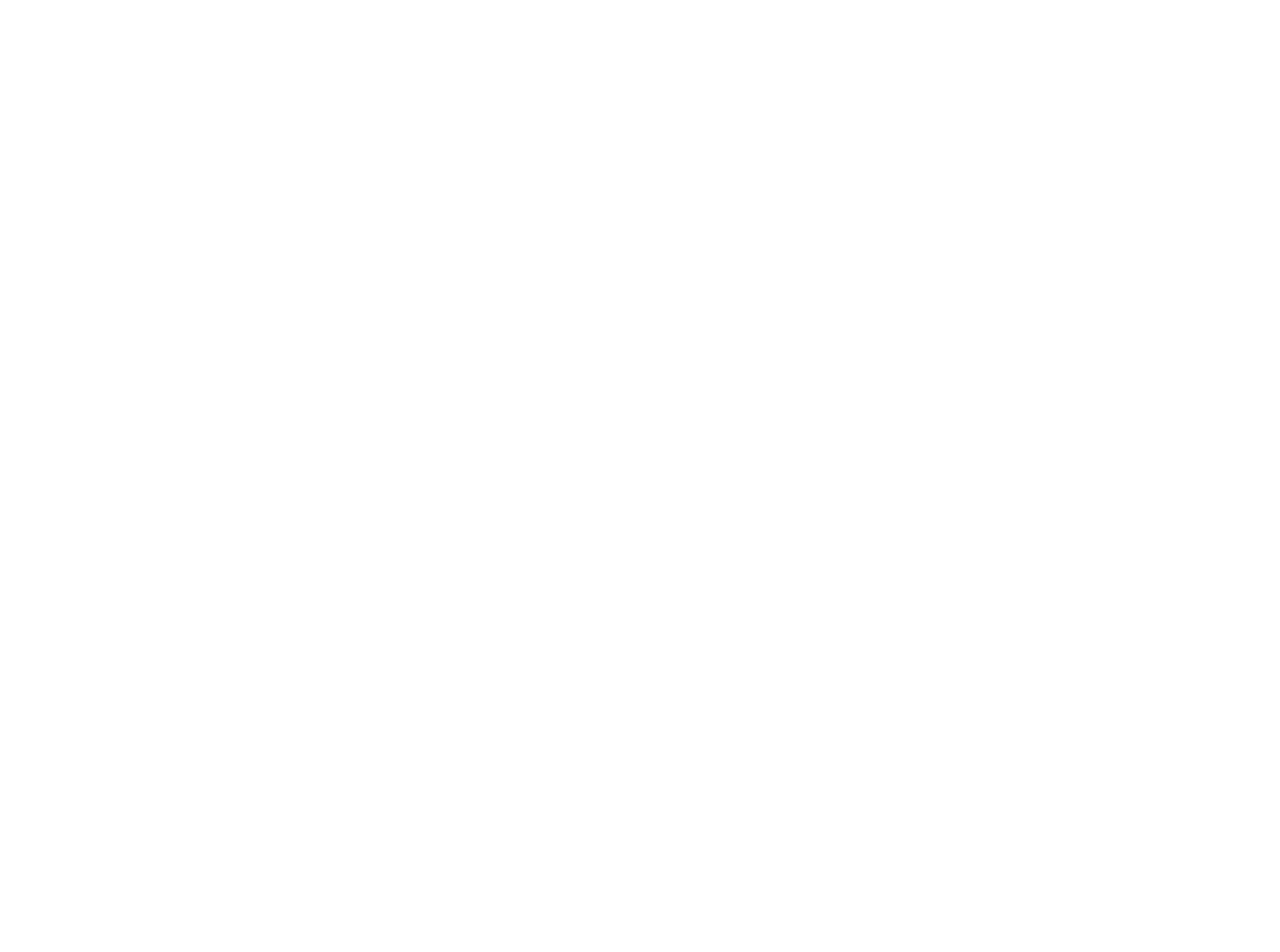
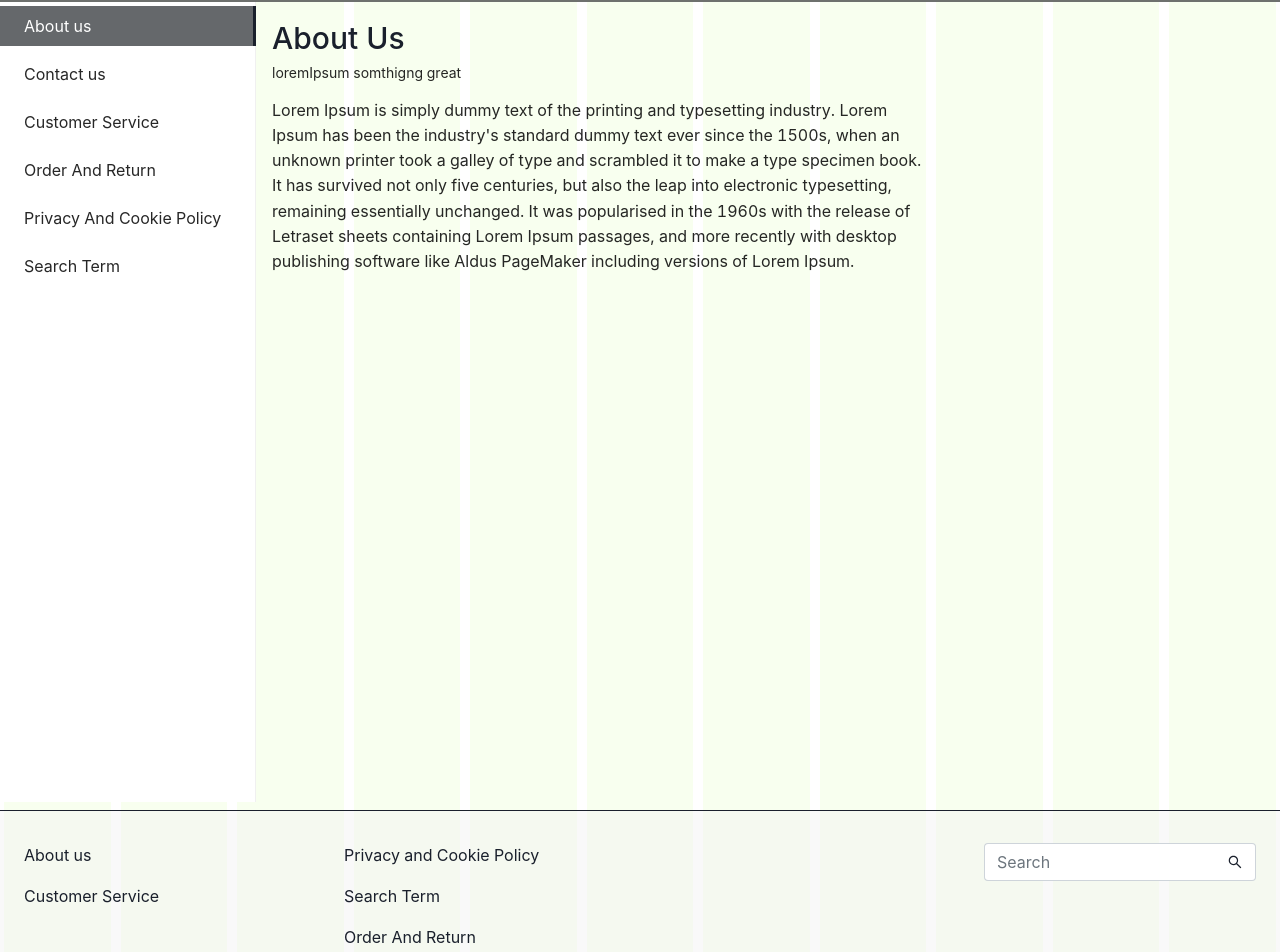
Before and after one commit to shahzaibfs/supplier-shub, a React (Create React App) app: page /supplier-hub/about-us in a window 1280 px wide. Before the commit this address had no page. Shown: the part 178-1130 px from the top of the page. Before the commit the page ends 800 px from the top, so only its background shows below. Built offline with nearby package versions, Linux system fonts and the light colour scheme.

Commit message:
Static pages Site info

```diff
--- a/src/Pages/Home/MainFooter.jsx
+++ b/src/Pages/Home/MainFooter.jsx
@@ -1,5 +1,6 @@
 import React from 'react'
 import { AiOutlineSearch } from 'react-icons/ai'
+import { Link } from 'react-router-dom'
 
 const MainFooter = () => {
   return (
@@ -8,28 +9,29 @@
     <div className="row  flex-column-reverse flex-lg-row container-fluid  container-xxl mx-0 no-gutters  mx-md-auto  px-0 py-lg-4">
       <div className="col-12 p-0 col-lg-3 list-unstyled text-white flex-grow-0">
         <li className="py-3 px-4 border-bottom-primary  py-lg-2 border-lg-none text-primary text-weight-regular ">
-          About us{" "}
+        <Link to="/supplier-hub/about-us">About us </Link>
+
         </li>
         <li className="py-3 px-4 border-bottom-primary py-lg-2 border-lg-none text-primary text-weight-regular">
-          Customer Service{" "}
+        <Link to="/supplier-hub/customer-service">Customer Service </Link>
         </li>
       </div>
       <div className="col-12 p-0 col-lg-auto text-white flex-grow-1 list-unstyled">
         <li className="py-3 px-4 border-bottom-primary py-lg-2 border-lg-none text-primary text-weight-regular">
-          Privacy and Cookie Policy{" "}
+          <Link to="/supplier-hub/privacy-and-cookie-policy">Privacy and Cookie Policy</Link>
         </li>
         <li className="py-3 px-4 border-bottom-primary py-lg-2 border-lg-none text-primary text-weight-regular">
-          Search Terms{" "}
+        <Link to="/supplier-hub/search-term">Search Term</Link>
         </li>
         <li className="py-3 px-4 border-bottom-primary py-lg-2 border-lg-none text-primary text-weight-regular">
-          Orders and Returns{" "}
+        <Link to="/supplier-hub/order-and-return">Order And Return</Link>
+
         </li>
         <li className="py-3 px-4 border-bottom-primary py-lg-2 border-lg-none text-primary text-weight-regular">
-          Advanced Search{" "}
+        <Link to="/supplier-hub/contact-us">Contact us</Link>
+
         </li>
-        <li className="py-3 px-4 border-bottom-primary py-lg-2 border-lg-none text-primary text-weight-regular">
-          Contact Us{" "}
-        </li>
+
       </div>
       <div className="col-12 px-4 border-bottom-primary  p-0 col-lg-3 text-white flex-grow-0 py-3 py-lg-2  border-lg-none">
         <div className=" input-group  ">
--- /dev/null
+++ b/src/Pages/SiteInfo/AboutUs.js
@@ -0,0 +1,15 @@
+import React from 'react'
+import PageHeader from '../../Components/PageHeader/PageHeader'
+
+function AboutUs() {
+  return (
+    <>
+    <PageHeader  heading={"About Us "} subtitle="loremIpsum somthigng great"/>
+    <p className='body-1' style={{maxWidth:"65ch"}}>
+    Lorem Ipsum is simply dummy text of the printing and typesetting industry. Lorem Ipsum has been the industry's standard dummy text ever since the 1500s, when an unknown printer took a galley of type and scrambled it to make a type specimen book. It has survived not only five centuries, but also the leap into electronic typesetting, remaining essentially unchanged. It was popularised in the 1960s with the release of Letraset sheets containing Lorem Ipsum passages, and more recently with desktop publishing software like Aldus PageMaker including versions of Lorem Ipsum.
+    </p>
+    </>
+  )
+}
+
+export default AboutUs
--- /dev/null
+++ b/src/Pages/SiteInfo/ContactUs.js
@@ -0,0 +1,9 @@
+import React from 'react'
+
+function ContactUs() {
+  return (
+    <div>ContactUs</div>
+  )
+}
+
+export default ContactUs
--- /dev/null
+++ b/src/Pages/SiteInfo/CustomerService.js
@@ -0,0 +1,15 @@
+import React from 'react'
+import PageHeader from '../../Components/PageHeader/PageHeader'
+
+function CustomerService() {
+  return (
+    <>
+    <PageHeader  heading={"Customer Service"} subtitle="loremIpsum somthigng great"/>
+    <p className='body-1' style={{maxWidth:"65ch"}}>
+    Lorem Ipsum is simply dummy text of the printing and typesetting industry. Lorem Ipsum has been the industry's standard dummy text ever since the 1500s, when an unknown printer took a galley of type and scrambled it to make a type specimen book. It has survived not only five centuries, but also the leap into electronic typesetting, remaining essentially unchanged. It was popularised in the 1960s with the release of Letraset sheets containing Lorem Ipsum passages, and more recently with desktop publishing software like Aldus PageMaker including versions of Lorem Ipsum.
+    </p>
+    </>
+  )
+}
+
+export default CustomerService
--- /dev/null
+++ b/src/Pages/SiteInfo/OrderAndReturn.js
@@ -0,0 +1,15 @@
+import React from 'react'
+import PageHeader from '../../Components/PageHeader/PageHeader'
+
+function OrderAndReturn() {
+  return (
+    <>
+    <PageHeader  heading={"Order And Return"} subtitle="loremIpsum somthigng great"/>
+    <p className='body-1' style={{maxWidth:"65ch"}}>
+    Lorem Ipsum is simply dummy text of the printing and typesetting industry. Lorem Ipsum has been the industry's standard dummy text ever since the 1500s, when an unknown printer took a galley of type and scrambled it to make a type specimen book. It has survived not only five centuries, but also the leap into electronic typesetting, remaining essentially unchanged. It was popularised in the 1960s with the release of Letraset sheets containing Lorem Ipsum passages, and more recently with desktop publishing software like Aldus PageMaker including versions of Lorem Ipsum.
+    </p>
+    </>
+  )
+}
+
+export default OrderAndReturn
--- /dev/null
+++ b/src/Pages/SiteInfo/PrivacyAndCookiePolicy.js
@@ -0,0 +1,15 @@
+import React from 'react'
+import PageHeader from '../../Components/PageHeader/PageHeader'
+
+function PrivacyAndCookiePolicy() {
+  return (
+    <>
+    <PageHeader  heading={"Privacy And Cookie Policy Us "} subtitle="loremIpsum somthigng great"/>
+    <p className='body-1' style={{maxWidth:"65ch"}}>
+    Lorem Ipsum is simply dummy text of the printing and typesetting industry. Lorem Ipsum has been the industry's standard dummy text ever since the 1500s, when an unknown printer took a galley of type and scrambled it to make a type specimen book. It has survived not only five centuries, but also the leap into electronic typesetting, remaining essentially unchanged. It was popularised in the 1960s with the release of Letraset sheets containing Lorem Ipsum passages, and more recently with desktop publishing software like Aldus PageMaker including versions of Lorem Ipsum.
+    </p>
+    </>
+  )
+}
+
+export default PrivacyAndCookiePolicy
--- /dev/null
+++ b/src/Pages/SiteInfo/SearchTerm.js
@@ -0,0 +1,15 @@
+import React from 'react'
+import PageHeader from '../../Components/PageHeader/PageHeader'
+
+function SearchTerm() {
+  return (
+    <>
+      <PageHeader heading={"Search Term"} subtitle="loremIpsum somthigng great" />
+      <p className='body-1' style={{ maxWidth: "65ch" }}>
+        Lorem Ipsum is simply dummy text of the printing and typesetting industry. Lorem Ipsum has been the industry's standard dummy text ever since the 1500s, when an unknown printer took a galley of type and scrambled it to make a type specimen book. It has survived not only five centuries, but also the leap into electronic typesetting, remaining essentially unchanged. It was popularised in the 1960s with the release of Letraset sheets containing Lorem Ipsum passages, and more recently with desktop publishing software like Aldus PageMaker including versions of Lorem Ipsum.
+      </p>
+    </>
+  )
+}
+
+export default SearchTerm
--- /dev/null
+++ b/src/Pages/SiteInfo/index.js
@@ -0,0 +1,65 @@
+import { Menu } from 'antd'
+import { Content } from 'antd/lib/layout/layout'
+import React, { useEffect, useState } from 'react'
+import { Link, Outlet, useLocation } from 'react-router-dom'
+
+const menuItems = {
+    "about-us" : "1",
+    "contact-us"  :"2",
+    "customer-service" : "3",
+    "order-and-return" : "4",
+    "privacy-and-cookie-policy" : "5",
+    "search-term" : "6",
+}
+
+function SiteInfo() {
+    const [current, setCurrent] = useState('');
+    const location = useLocation();
+
+
+
+    useEffect(() => {
+        let pathName = location.pathname.replace("/supplier-hub/", "")
+      const timeout =  setTimeout(()=>{setCurrent(menuItems[pathName])},500)
+
+        return ()=>{
+            clearTimeout(timeout)
+          }
+    })
+
+
+    const handleClick = (e) => {
+        console.log("event : ", e.key)
+        setCurrent(e.key)
+    }
+
+    return (
+        <section className='row vh-100'>
+            <Menu
+
+                onClick={handleClick}
+                style={{ width: 256 }}
+                defaultOpenKeys={['sub1']}
+                selectedKeys={current}
+                mode="inline"
+                className='col-2'
+            >
+
+                <Menu.Item key="1"><Link to="about-us">About us </Link></Menu.Item>
+                <Menu.Item key="2"><Link to="contact-us">Contact us </Link></Menu.Item>
+                <Menu.Item key="3"><Link to="customer-service">Customer Service </Link></Menu.Item>
+                <Menu.Item key="4"><Link to="order-and-return">Order And Return</Link></Menu.Item>
+                <Menu.Item key="5"><Link to="privacy-and-cookie-policy">Privacy And Cookie Policy</Link></Menu.Item>
+                <Menu.Item key="6"><Link to="search-term">Search Term</Link></Menu.Item>
+
+
+            </Menu>
+            <Content className='col-9 p-3'>
+                <Outlet />
+            </Content>
+
+        </section>
+    )
+}
+
+export default SiteInfo
--- a/src/Routes/Routes.js
+++ b/src/Routes/Routes.js
@@ -34,6 +34,17 @@
 const SupplierAddProduct = React.lazy(() => import("../Pages/Dashboard/SupplierDashboard/products/AddProduct"));
 
 
+
+const SiteInfo = React.lazy(() => import("../Pages/SiteInfo"));
+const AboutUs = React.lazy(() => import("../Pages/SiteInfo/AboutUs"));
+const ContactUs = React.lazy(() => import("../Pages/SiteInfo/ContactUs"));
+const CustomerService = React.lazy(() => import("../Pages/SiteInfo/CustomerService"));
+const OrderAndReturn = React.lazy(() => import("../Pages/SiteInfo/OrderAndReturn"));
+const PrivacyAndCookiePolicy = React.lazy(() => import("../Pages/SiteInfo/PrivacyAndCookiePolicy"));
+const SearchTerm = React.lazy(() => import("../Pages/SiteInfo/SearchTerm"));
+
+
+
 const Routes = () => {
   return (
     <React.Suspense fallback={<Loader />}>
@@ -42,6 +53,14 @@
         <Route path="/" element={<HomeLayout />}>
           <Route path="" element={<Home />} />
           <Route path="cart" element={<Cart />} />
+          <Route path="supplier-hub" element={<SiteInfo />} >
+            <Route path="about-us" element={<AboutUs />} />
+            <Route path="contact-us" element={<ContactUs />} />
+            <Route path="customer-service" element={<CustomerService />} />
+            <Route path="order-and-return" element={<OrderAndReturn />} />
+            <Route path="privacy-and-cookie-policy" element={<PrivacyAndCookiePolicy />} />
+            <Route path="search-term" element={<SearchTerm />} />
+          </Route>
 
           <Route path="products/:productCategory" element={<Category />} />
           <Route path="products/:productCategory/:id" element={<Product />} />
```
Lines whose indentation alone changed are shown as unchanged.
